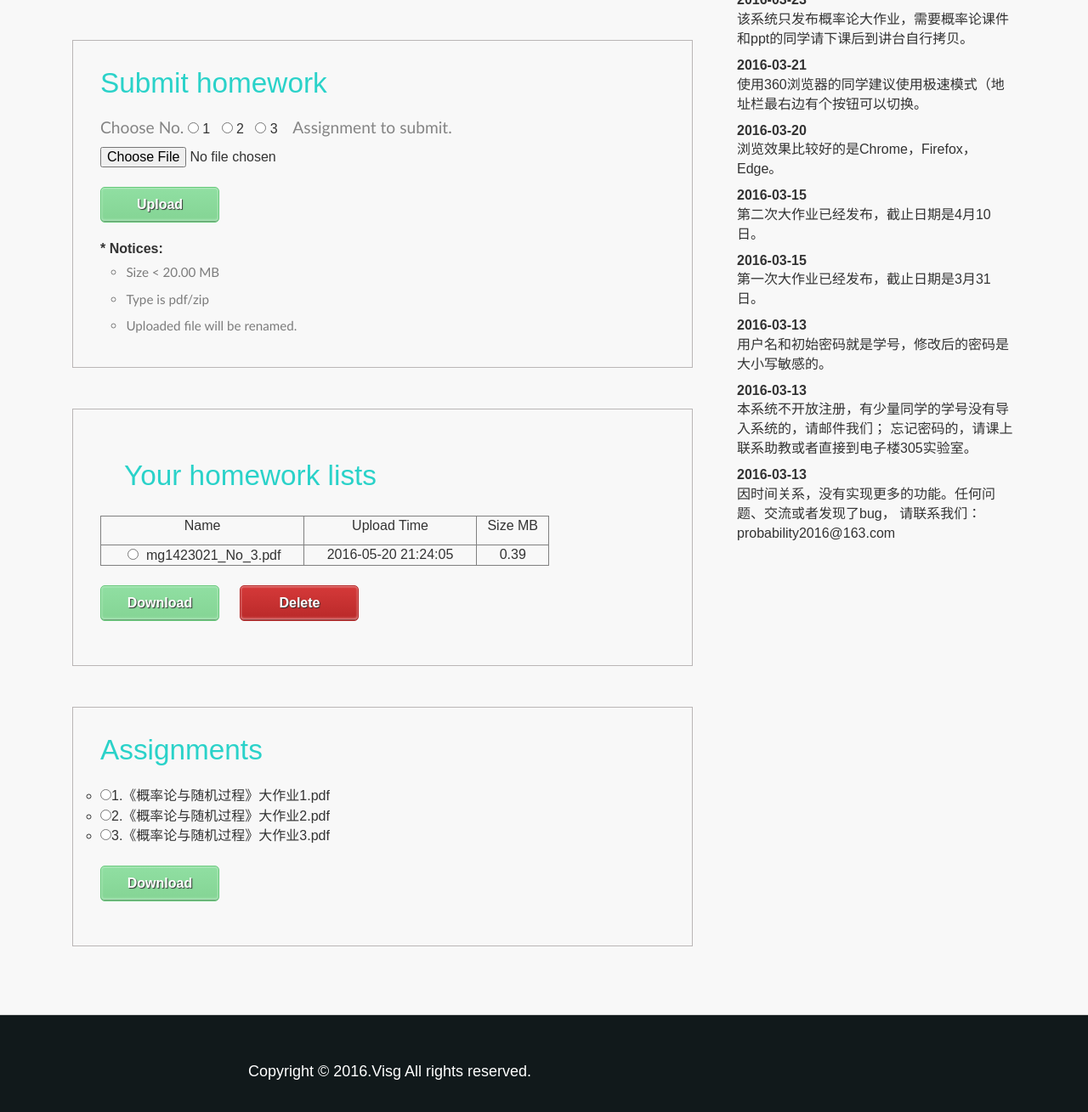
After one commit to TBXChina/courseweb, a PHP site: page /console.php in a window 1280 px wide. The commit adds this page. Shown: the part 673-1982 px from the top of the page at 85% size. Run offline with PHP 8.4, Linux system fonts and the light colour scheme; some web fonts are replaced.

Commit message:
Fusion php and html code in login page

```diff
--- /dev/null
+++ b/console.php
@@ -0,0 +1,234 @@
+<?php
+    include_once "include/common/user.php";
+    include_once "include/common/log.php";
+    include_once "include/common/web.php";
+    include_once "include/service/session_service.php";
+
+    $sessionService = new SessionService(Web::GetCurrentPage());
+    //$sessionService->Run();
+?>
+<!DOCTYPE html>
+<html>
+<head>
+<title>Submission</title>
+<meta http-equiv="Content-Type" content="text/html; charset=utf-8" />
+<meta name="keywords" content="Probability Theory Submission System"/>
+
+<!-- stylesheets -->
+<link href="css/style.css" rel='stylesheet' type='text/css' />
+<link href="css/TW.css" rel="stylesheet" type='text/css'>
+<link href="css/OS.css" rel='stylesheet' type='text/css'>
+<link href="css/bootstrap.css" rel='stylesheet' type='text/css' />
+<link href="css/font_icon/css/pe-icon-7-stroke.css" rel="stylesheet"  type='text/css'/>
+<link href="css/font_icon/css/helper.css" rel="stylesheet" type='text/css'/>
+<!-- button style-->
+<link href="css/button.css" rel='stylesheet' type='text/css'>
+<!--webfonts-->
+<link href='css/googleapis.css' rel='stylesheet' type='text/css'>
+<link href='css/italic.css' rel='stylesheet' type='text/css'>
+<!--//webfonts-->
+<link href="css/style_about.css" rel='stylesheet' type='text/css' />
+
+<!-- scripts -->
+<script src="js/jquery-2.1.3.min.js" type="text/javascript"></script>
+<script src="js/addClass.js" type="text/javascript"></script>
+<script src="js/ajax.js" type="text/javascript"></script>
+<script src="js/slow_move.js" type="text/javascript"></script>
+</head>
+
+<body>
+<!--header-->
+    <div class="header">
+        <div class="container">
+            <div class="header-logo">
+                <h1><a href="index.html">Visg</a></h1>
+            </div>
+            <div class="top-nav">
+                <ul class="nav1">
+                    <span><a href="index.html" class="house"> </a></span>
+                    <li><a href="#">MG1423021</a></li>
+                    <li><a href="#submit" id="askSubmit">SUBMIT</a></li>
+                    <li><a href="#list" id="askList">LIST</a></li>
+                    <li><a href="#assignments" id="askAssignments">ASSIGNMENTS</a></li>
+                </ul>
+            </div>
+            <div class="clearfix"></div>
+        </div>
+    </div>
+    <!--//header-->
+
+<div class="single">
+     <div class="container">
+          <div class="col-md-8 single-main">
+              <div class="single-grid">
+                    <img src="images/6.jpg" alt="cover image"/>
+              </div>
+              <ul class="comment-list"  id="submit">
+                <h3 class="post-author_head">Submit homework</h3>
+                <li>
+                <div class="desc">
+                   <form enctype="multipart/form-data"
+                            action = "/SubmissionSystem/Welcome.php"
+                            method = "post">
+                            <p>Choose No.</p>
+                            <input type="radio" name = "Select" value = "1" required>
+                            1&nbsp&nbsp&nbsp<input type="radio" name = "Select" value = "2" required>
+                            2&nbsp&nbsp&nbsp<input type="radio" name = "Select" value = "3" required>
+                            3&nbsp&nbsp&nbsp
+                            <p>Assignment to submit.</p>
+                            <input type="file" name="file" id="file" required=""/>
+                            <br/>
+                            <input type="submit" name = "SubmitHomework" value = "Upload"/>
+                        </form>
+
+                    <!-- implement upload function -->
+                                        <!-- upload  -->
+                        <div class = "man-info">
+                            <b>* Notices:</b>
+                            <ul>
+                                <li>Size < 20.00 MB </li>
+                                <li>Type is pdf/zip</li>
+                                <li>Uploaded file will be renamed.</li>
+                            </ul>
+                        </div>
+                </div>
+                <div class="clearfix"></div>
+              </li>
+          </ul>
+            <ul class="comment-list"  id="list">
+            <h3 class="post-author_head">Your homework lists</h3>
+            <!-- implement delete function -->
+            <li>
+                <form action = "/SubmissionSystem/Welcome.php" method = "post">
+                    <table border = "1" border-spacing = "100" >
+                            <tr>
+                                <td align = "center" ><p>Name</p></td>
+                                <td align = "center"><p>Upload Time</p></td>
+                                <td align = "center"><p>Size MB</p></td>
+                            <tr>
+                                <td>&nbsp&nbsp&nbsp&nbsp&nbsp&nbsp
+                                    <input type="radio" name = "fileName" value = "mg1423021_No_3.pdf"
+                                    required>&nbsp&nbspmg1423021_No_3.pdf&nbsp&nbsp&nbsp&nbsp&nbsp&nbsp
+                                </td>
+                                <td>&nbsp&nbsp&nbsp&nbsp&nbsp&nbsp2016-05-20 21:24:05&nbsp&nbsp&nbsp&nbsp&nbsp&nbsp
+                                </td>
+                                <td align = "center">&nbsp&nbsp&nbsp&nbsp&nbsp&nbsp0.39&nbsp&nbsp&nbsp&nbsp&nbsp&nbsp
+                                </td></tr>
+                         </table>
+                         <br>
+                         <input type = "submit" name = "Download" value = "Download"/>
+                         <input type = "submit" name = "Delete"   value = "Delete"/>
+                    </form>
+                </li>
+            </ul>
+
+            <ul class="comment-list"  id="assignments">
+                    <h3>Assignments</h3><br/>
+              <div>
+                     <form action = "/SubmissionSystem/Welcome.php" method = "post">
+                         <ul>
+                           <li>
+                                 <input type="radio"
+                                       name = "fileName"
+                                       value = "1.《概率论与随机过程》大作业1.pdf"
+                                       required>1.《概率论与随机过程》大作业1.pdf
+                             </li>
+                             <li>
+                                 <input type="radio"
+                                       name = "fileName"
+                                       value = "2.《概率论与随机过程》大作业2.pdf"
+                                       required>2.《概率论与随机过程》大作业2.pdf
+                             </li>
+                             <li>
+                                    <input type="radio"
+                                       name = "fileName"
+                                       value = "3.《概率论与随机过程》大作业3.pdf"
+                                       required>3.《概率论与随机过程》大作业3.pdf
+                            </li>
+            </ul>
+                        <br>
+                        <input type = "submit" name = "RequirmentDownload" value = "Download"/>
+                  </form>
+         </div>
+         </ul>
+          </div>
+
+            <div class="col-md-4 side-content">
+                <div class="recent">
+                    <h1>Hello, MG1423021</h1><br>
+                    <h3>Your Identity is Student</h3>
+                    <form action = "/SubmissionSystem/Welcome.php"
+                    method = "post">
+                    <input type = "submit" name = "Signout" value = "Sign Out"/>
+                </form>
+                <br>
+                <h3>Change Password </h3>
+                <form action = "/SubmissionSystem/Welcome.php" method = "post">
+                    <input type = "password"
+                    name = "NewPassWD"
+                    placeholder = "New Password"
+                    required style="line-height: 30px;">
+                    <input type="submit" Name = "ChangePassWD" value = "Change"/>
+                </form>
+            </div>
+            <!-- php implement change password function -->
+
+            <div class="archives">
+                <h3 style="color:#2ad2c9;font-size: 25pt;">Recent News</h3>
+                <ul>
+                    <li><b>2016-06-06</b><br/>
+                        第三次大作业截止时间提前至6月10日，请大家抓紧时间提交大作业。<br>
+                    </li>
+                    <li><b>2016-05-19</b><br/>
+                        第三次大作业已经发布，截止时间是6月18日。<br>
+                    </li>
+                    <li><b>2016-03-23</b><br/>
+                        该系统只发布概率论大作业，需要概率论课件和ppt的同学请下课后到讲台自行拷贝。<br>
+                    </li>
+                    <li><b>2016-03-21</b><br/>
+                        使用360浏览器的同学建议使用极速模式（地址栏最右边有个按钮可以切换。<br>
+                    </li>
+                    <li><b>2016-03-20</b><br/>
+                        浏览效果比较好的是Chrome，Firefox， Edge。<br>
+                    </li>
+                    <li><b>2016-03-15</b><br/>
+                        第二次大作业已经发布，截止日期是4月10日。<br>
+                    </li>
+                    <li><b>2016-03-15</b><br/>
+                        第一次大作业已经发布，截止日期是3月31日。<br>
+                    </li>
+                    <li><b>2016-03-13</b><br/>
+                        用户名和初始密码就是学号，修改后的密码是大小写敏感的。<br>
+                    </li>
+                    <li><b>2016-03-13</b><br/>
+                        本系统不开放注册，有少量同学的学号没有导入系统的，请邮件我们；
+                        忘记密码的，请课上联系助教或者直接到电子楼305实验室。<br>
+                    </li>
+                    <li><b>2016-03-13</b><br/>
+                        因时间关系，没有实现更多的功能。任何问题、交流或者发现了bug，
+                        请联系我们：probability2016@163.com<br>
+                    </li>
+                </ul>
+            </div>
+        </div>
+        <div class="clearfix"></div>
+    </div>
+</div>
+</div>
+
+
+
+    <!--footer-starts-->
+    <div class="footer">
+        <div class="container">
+            <div class="footer-text">
+                <div class="col-md-6 footer-left">
+                    <p>Copyright &copy; 2016.Visg All rights reserved.</p>
+                </div>
+                <div class="clearfix"></div>
+            </div>
+        </div>
+    </div>
+    <!--footer-end-->
+</body>
+</html>
--- a/include/common/log.php
+++ b/include/common/log.php
@@ -1,6 +1,6 @@
 <?php
     class Log {
-        static private $switch = true;
+        static private $switch = false;
 
         static public function DebugEcho($msg) {
             if ( true == Log::$switch ) {
--- a/include/common/web.php
+++ b/include/common/web.php
@@ -6,6 +6,10 @@
             //$url = Configure::$URL."/".$relativePath;
             $url = $relativePath;
             header("Location: $url");
+        }
+
+        static public function GetCurrentPage() {
+            return htmlspecialchars($_SERVER["PHP_SELF"]);
         }
 
         static public function GetLoginPage() {
--- a/include/configure.php
+++ b/include/configure.php
@@ -1,11 +1,14 @@
 <?php
     //configure
     class Configure {
-        static public $AUTHOR;
+        static public $AUTHORS;
 
         //course info
         static public $COURSE;
-        static public $COURSEDIRNAME;
+        static public $COURSE_DIR_NAME;
+        static public $COURSE_EMAIL;
+
+        //web info
         static public $URL;
         static public $LOGINPAGE;
         static public $CONSOLEPAGE;
@@ -35,13 +38,14 @@
 
         //Init
         static public function Init() {
-            self::$AUTHOR               = "Brayan Tang";
+            self::$AUTHORS              = "Brayan Tang, QQ Lee";
             self::$COURSE               = "Probability Theory";
-            self::$COURSEDIRNAME        = "courseweb";
-            self::$URL                  = "http://127.0.0.1/";
-            self::$LOGINPAGE            = "/".self::$COURSEDIRNAME."/index.php";
-            self::$CONSOLEPAGE          = "/".self::$COURSEDIRNAME."/console.php";
-            self::$ADMINCONSOLEPAGE     = "/".self::$COURSEDIRNAME."/adminconsole.php";
+            self::$COURSE_DIR_NAME      = "courseweb";
+            self::$COURSE_EMAIL         = "probability2017@163.com";
+            self::$URL                  = "http://127.0.0.1/".self::$COURSE_DIR_NAME;
+            self::$LOGINPAGE            = "/".self::$COURSE_DIR_NAME."/index.php";
+            self::$CONSOLEPAGE          = "/".self::$COURSE_DIR_NAME."/console.php";
+            self::$ADMINCONSOLEPAGE     = "/".self::$COURSE_DIR_NAME."/adminconsole.php";
             self::$ROOT_DIR             = "/usr/local/apache2/htdocs/courseweb";
             self::$STORE_DIR            = "/home/tbx/".self::$COURSE;
             self::$ADMIN_DIR            = self::$STORE_DIR."/Admin";
--- a/include/module/login_form_module.php
+++ b/include/module/login_form_module.php
@@ -31,15 +31,15 @@
         public function Display() {
             //display the form
             $prefix = Fun::NSpaceStr($this->spaceNum);
-            $str    = "\n".$prefix."<form action = \"".
+            $str    = $prefix."<form action = \"".
                       htmlspecialchars($_SERVER["PHP_SELF"]).
                       "\" method = \"post\">\n";
             $str   .= $prefix."   <input type = \"text\" name = \"".
                        self::$USERNAME.
-                       "\" placeholder = \"Username: Student ID\" required><br>\n";
+                       "\" placeholder = \"Username: Student ID\" required>\n";
             $str   .= $prefix."   <input type = \"password\" name = \"".
                       self::$PASSWORD.
-                      "\" placeholder = \"Password: Default Password is your Student ID\" required><br>\n";
+                      "\" placeholder = \"Password: Default password is your Student ID\" required>\n";
             $str   .= $prefix."   <input type = \"submit\" name = \"".
                       self::$LOGIN."\" value = \"Log in\">\n";
             $str   .= $prefix."</form>";
--- a/include/module/recent_news_module.php
+++ b/include/module/recent_news_module.php
@@ -22,7 +22,6 @@
             if ( is_bool($rs) && false == $rs ) {
                 Log::Echo2Web("Error happened in Recent News.");
             }
-            print_r($rs);
             $prefix = Fun::NSpaceStr($this->spaceNum);
             $str    = $prefix."<ul>\n";
             $size   = count($rs);
@@ -32,7 +31,7 @@
                         $rs[$i][self::$NEWSTABLE_MSG]."<br>\n";
                 $str .= $prefix."   </li>\n";
             }
-            $str   .= $prefix."</ul>\n";
+            $str   .= $prefix."</ul>";
             Log::Echo2Web($str);
         }
     }
--- a/include/service/login_service.php
+++ b/include/service/login_service.php
@@ -30,15 +30,12 @@
                 }
                 $name = Fun::ProcessUsername($_POST[$this->username]);
                 $pwd  = Fun::ProcessPassword($_POST[$this->password]);
-                Log::Echo2Web($name);
-                Log::Echo2Web($pwd);
                 //query user table
                 $tableManager = TableManagerFactory::Create(Configure::$USERTABLE);
                 $propArray  = Array("id", "password");
                 $valueArray = Array($name, $pwd);
                 $rs = $tableManager->Query($propArray, $valueArray);
                 if ( !empty($rs) && 1 == count($rs) ) {
-                    Log::Echo2Web("Login success");
                     $user = UserFactory::Create($rs[0]["role"], $rs[0]["id"]);
                     $user->SetName($rs[0]["name"]);
                     $user->SetPassword($rs[0]["password"]);
```
Also changed, not shown: include/common/database.php (+7 -7 lines), index.php (+56 -51 lines).
